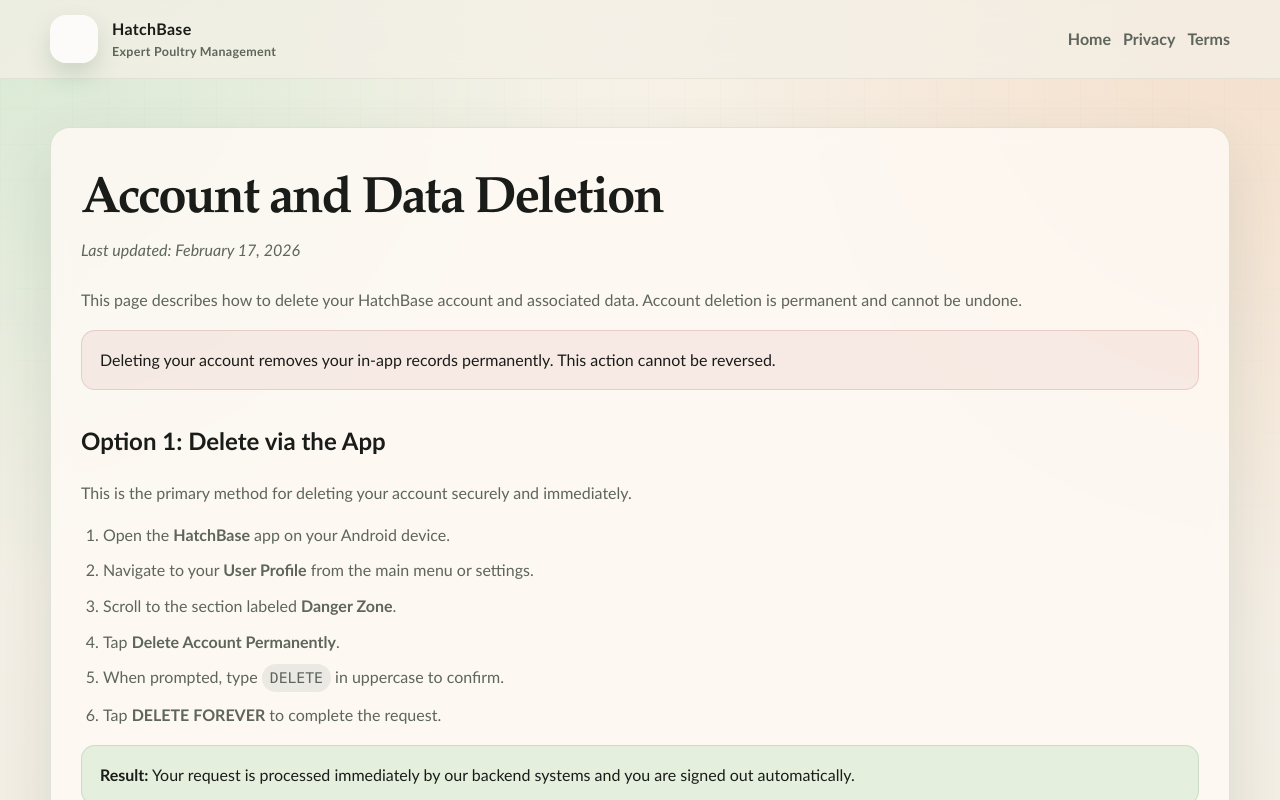
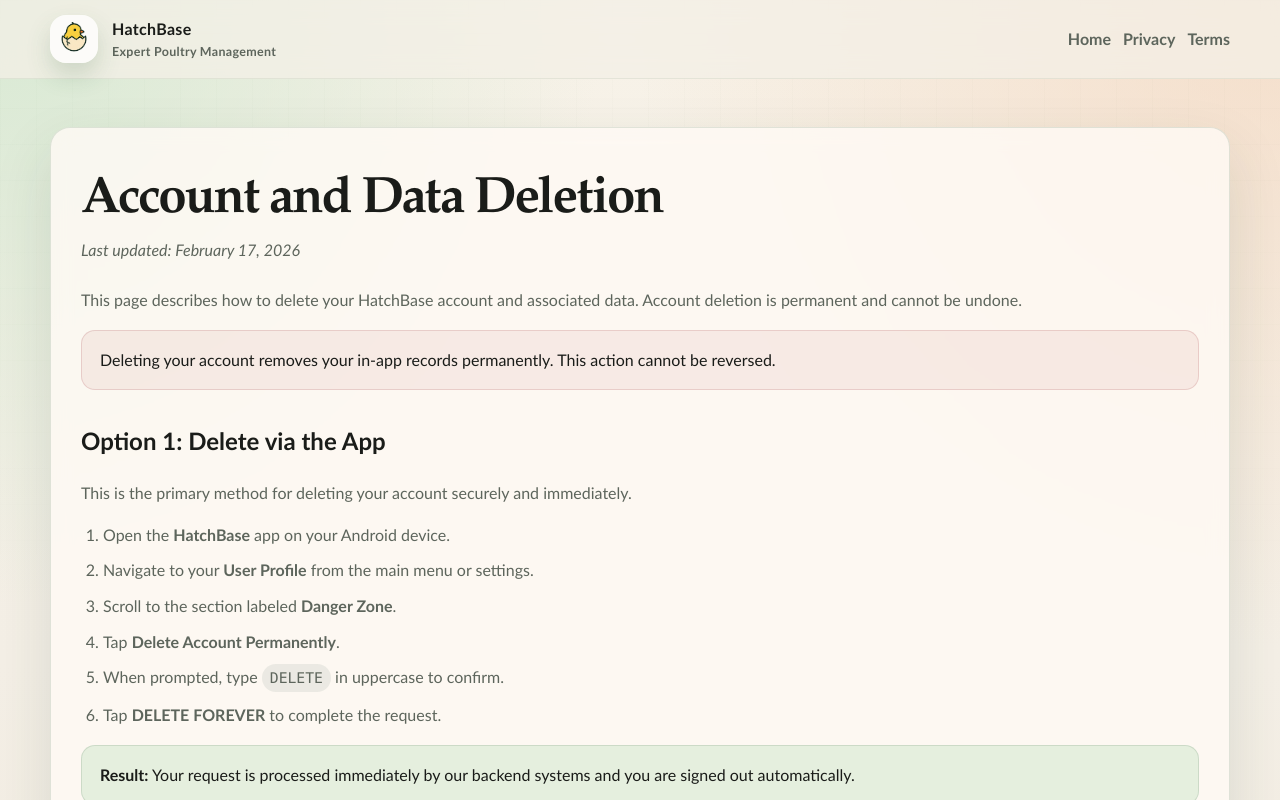
Before and after one commit to tomengels53-dotcom/Hatchtracker, a plain HTML site: page hosting/account-deletion.html in a window 1280 px wide. Shown: the top 800 px of the page. Drawn offline with Linux system fonts and the light colour scheme.

Commit message:
Use app logo on legal pages

```diff
--- a/hosting/account-deletion.html
+++ b/hosting/account-deletion.html
@@ -10,7 +10,9 @@
     <header class="topbar">
         <div class="topbar-inner">
             <a class="brand" href="/">
-                <span class="brand-mark" aria-hidden="true"></span>
+                <span class="brand-mark" aria-hidden="true">
+                    <img src="/assets/hatchbase-logo.png" alt="">
+                </span>
                 <span class="brand-copy">
                     <strong>HatchBase</strong>
                     <span>Expert Poultry Management</span>
```
Also changed, not shown: hosting/privacy/index.html (+3 -1 lines), hosting/terms/index.html (+3 -1 lines).
